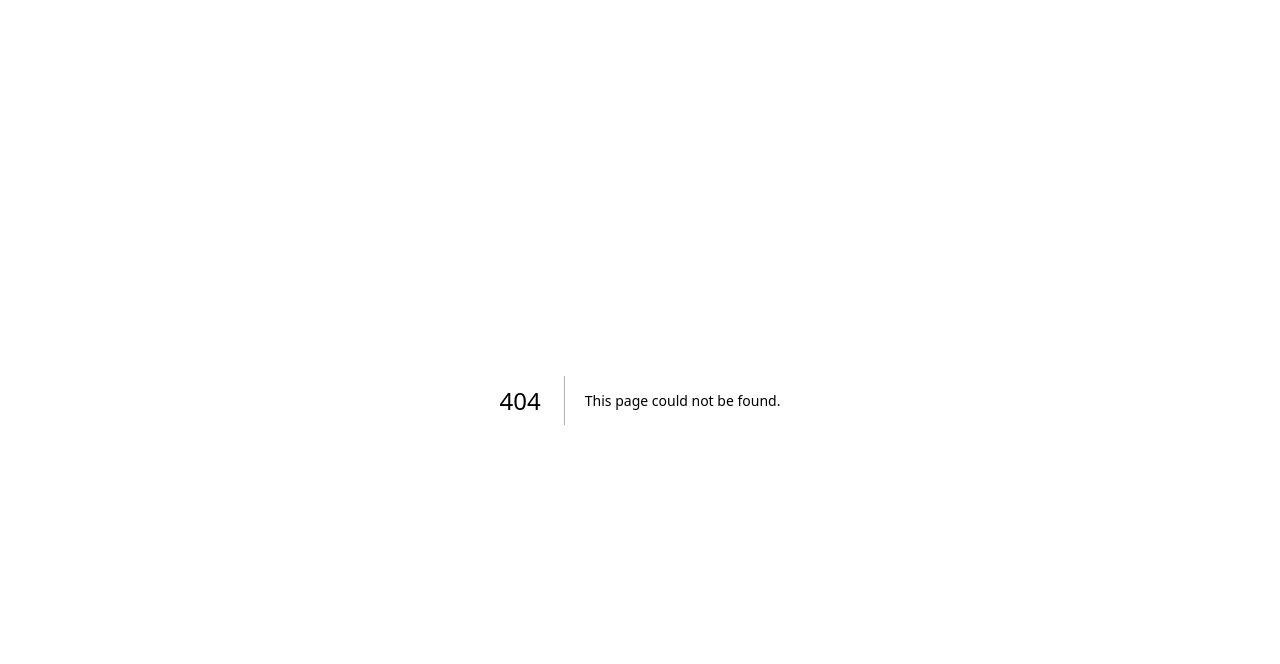
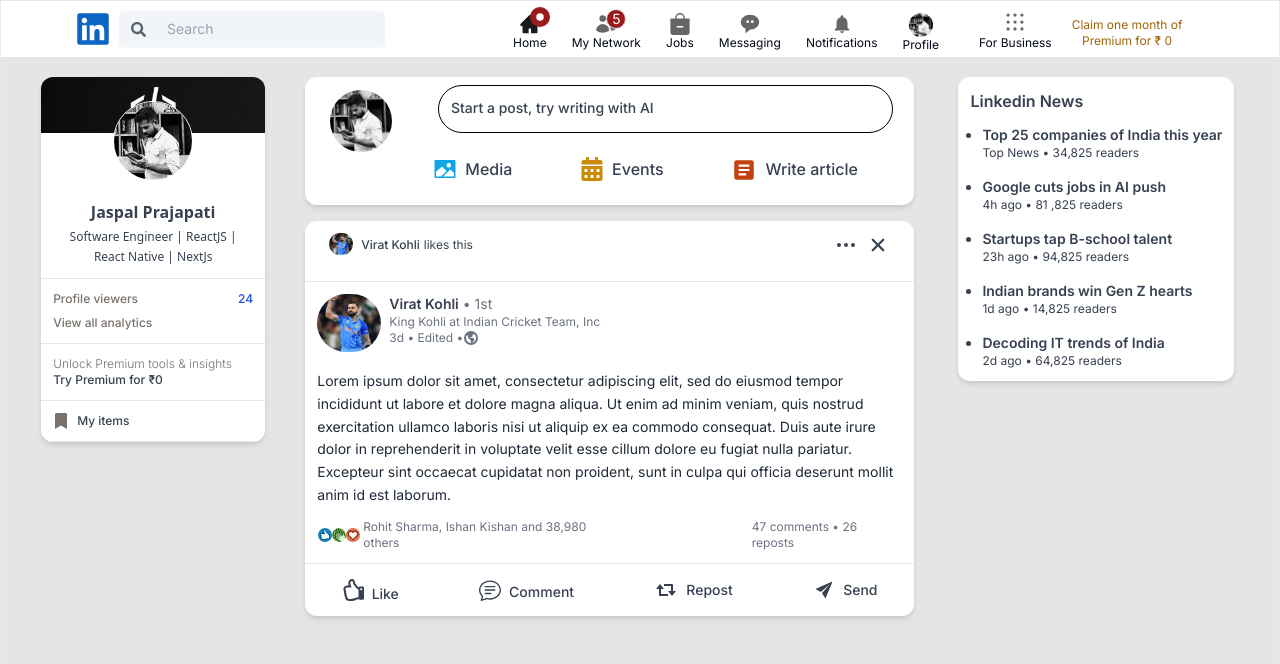
Before and after one commit to jaspalprajapati11/linkedin-clone, a Next.js app: page / in a window 1280 px wide. Before the commit this address had no page. Shown: the top 664 px of the page. Built offline with nearby package versions, Linux system fonts and the light colour scheme.

Commit message:
change in home page route

```diff
--- a/app/components/Common/navbar.js
+++ b/app/components/Common/navbar.js
@@ -32,7 +32,7 @@
                     </div>
                 </div>
                 <div className="flex basis-1/3 mt-3 justify-between ml-32">
-                    <Link href='/home'>
+                    <Link href='/'>
                         <div className=" flex flex-col items-center">
                             <div className="relative ml-2 top-1 right-4 rounded-md shadow-sm">
                                 <div className="rounded-full pointer-events-none absolute inset-y-0 left-0 flex items-center pl-3">
```
Also changed, not shown: app/page.js (renamed from app/home/page.js, +8 -7 lines).
